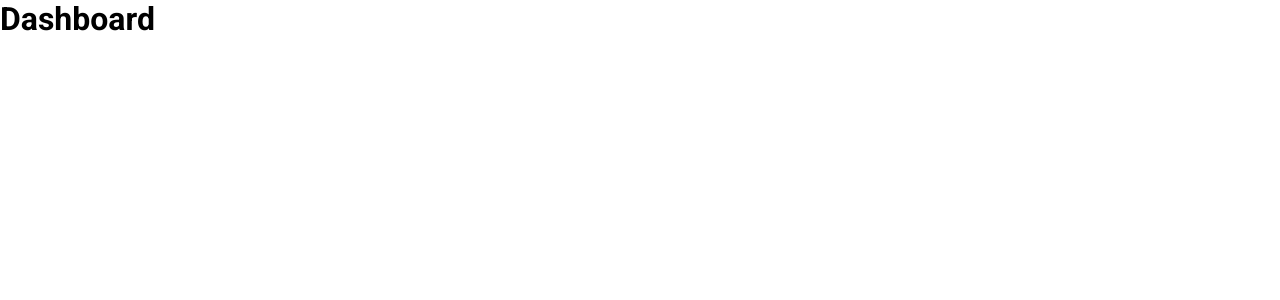
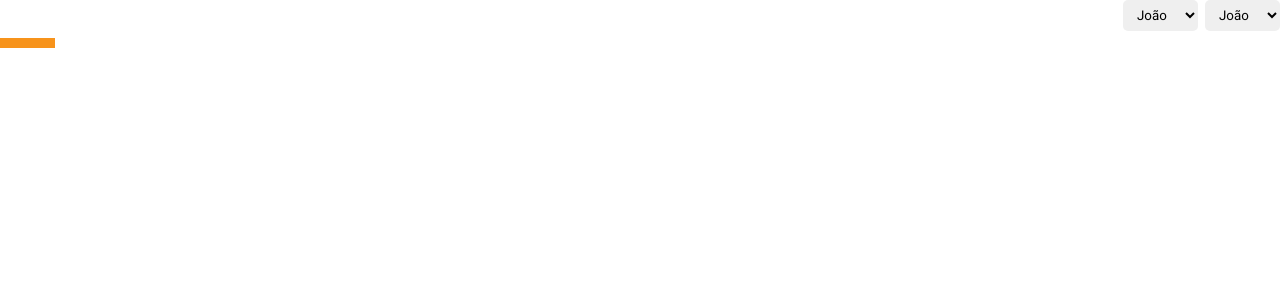
Before and after one commit to ArliMachado/minha-carteira, a Next.js app: page /Dashboard in a window 1280 px wide. Shown: the top 300 px of the page. Built offline with nearby package versions, Linux system fonts and the light colour scheme.

Commit message:
Definindo componente do header do conteudo

```diff
--- a/package.json
+++ b/package.json
@@ -63,6 +63,6 @@
     "plop": "^3.0.5",
     "prettier": "^2.5.1",
     "ts-node": "^9.1.1",
-    "typescript": "^4.5.4"
+    "typescript": "^4.5.0"
   }
 }
--- a/src/components/Content/index.tsx
+++ b/src/components/Content/index.tsx
@@ -1,9 +1,5 @@
 import * as S from './styles';
 
-const Content = () => (
-  <S.Wrapper>
-    <h1>Content</h1>
-  </S.Wrapper>
-);
+const Content = ({ children }) => <S.Wrapper>{children}</S.Wrapper>;
 
 export default Content;
--- a/src/components/Content/styles.ts
+++ b/src/components/Content/styles.ts
@@ -4,4 +4,6 @@
   grid-area: CT;
   color: ${({ theme }) => theme.colors.white};
   background-color: ${({ theme }) => theme.colors.primary};
+
+  padding: 25px;
 `;
--- /dev/null
+++ b/src/components/ContentHeader/index.tsx
@@ -0,0 +1,20 @@
+import * as S from './styles';
+
+interface IContentHeaderProps {
+  title: string;
+  lineColor: string;
+  children: React.ReactNode;
+}
+
+const ContentHeader = ({ title, lineColor, children }: IContentHeaderProps) => {
+  return (
+    <S.Wrapper>
+      <S.TitleContainer lineColor={lineColor}>
+        <h1>{title}</h1>
+      </S.TitleContainer>
+      <S.Controllers>{children}</S.Controllers>
+    </S.Wrapper>
+  );
+};
+
+export default ContentHeader;
--- /dev/null
+++ b/src/components/ContentHeader/styles.ts
@@ -0,0 +1,32 @@
+import styled, { css } from 'styled-components';
+
+interface ITitleContainer {
+  lineColor: string;
+}
+
+export const Wrapper = styled.div`
+  width: 100%;
+
+  display: flex;
+  justify-content: space-between;
+
+  margin-bottom: 25px;
+`;
+
+export const TitleContainer = styled.div<ITitleContainer>`
+  ${({ theme, lineColor }) => css`
+    > h1 {
+      color: ${theme.colors.white};
+
+      &::after {
+        content: '';
+        display: block;
+        width: 55px;
+        border-bottom: 10px solid ${lineColor};
+      }
+    }
+  `}
+`;
+export const Controllers = styled.div`
+  display: flex;
+`;
--- a/src/components/Layout/index.tsx
+++ b/src/components/Layout/index.tsx
@@ -1,13 +1,14 @@
 import Aside from 'components/Aside';
 import Content from 'components/Content';
 import MainHeader from 'components/MainHeader';
+import React from 'react';
 import * as S from './styles';
 
-const Layout = () => (
+const Layout = ({ children }) => (
   <S.Grid>
     <MainHeader />
     <Aside />
-    <Content />
+    <Content>{children}</Content>
   </S.Grid>
 );
 
--- /dev/null
+++ b/src/components/SelectInput/index.tsx
@@ -0,0 +1,22 @@
+import * as S from './styles';
+
+interface ISelectInputProps {
+  options: {
+    value: string | number;
+    label: string | number;
+  }[];
+}
+
+const SelectInput = ({ options }: ISelectInputProps) => (
+  <S.Wrapper>
+    <select>
+      {options.map(option => (
+        <option key={option.value} value={option.value}>
+          {option.label}
+        </option>
+      ))}
+    </select>
+  </S.Wrapper>
+);
+
+export default SelectInput;
--- /dev/null
+++ b/src/components/SelectInput/styles.ts
@@ -0,0 +1,10 @@
+import styled from 'styled-components';
+
+export const Wrapper = styled.div`
+  > select {
+    padding: 7px 10px;
+    border-radius: 5px;
+
+    margin-left: 7px;
+  }
+`;
--- a/src/pages/Dashboard/index.tsx
+++ b/src/pages/Dashboard/index.tsx
@@ -1,3 +1,26 @@
+import ContentHeader from 'components/ContentHeader';
+import SelectInput from 'components/SelectInput';
+
 export default function Dashboard() {
-  return <h1>Dashboard</h1>;
+  const options = [
+    {
+      value: 'João',
+      label: 'João',
+    },
+    {
+      value: 'Pedro',
+      label: 'Pedro',
+    },
+    {
+      value: 'Ana',
+      label: 'Ana',
+    },
+  ];
+
+  return (
+    <ContentHeader title="Dashboard" lineColor="#f7931B">
+      <SelectInput options={options} />
+      <SelectInput options={options} />
+    </ContentHeader>
+  );
 }
--- /dev/null
+++ b/src/pages/Dashboard/styles.ts
@@ -0,0 +1,3 @@
+import styled from 'styled-components';
+
+export const Wrapper = styled.div``;
```
Also changed, not shown: src/pages/index.tsx (+6 -1 lines), 1 other file (tests, documents, lock files or other folders).
